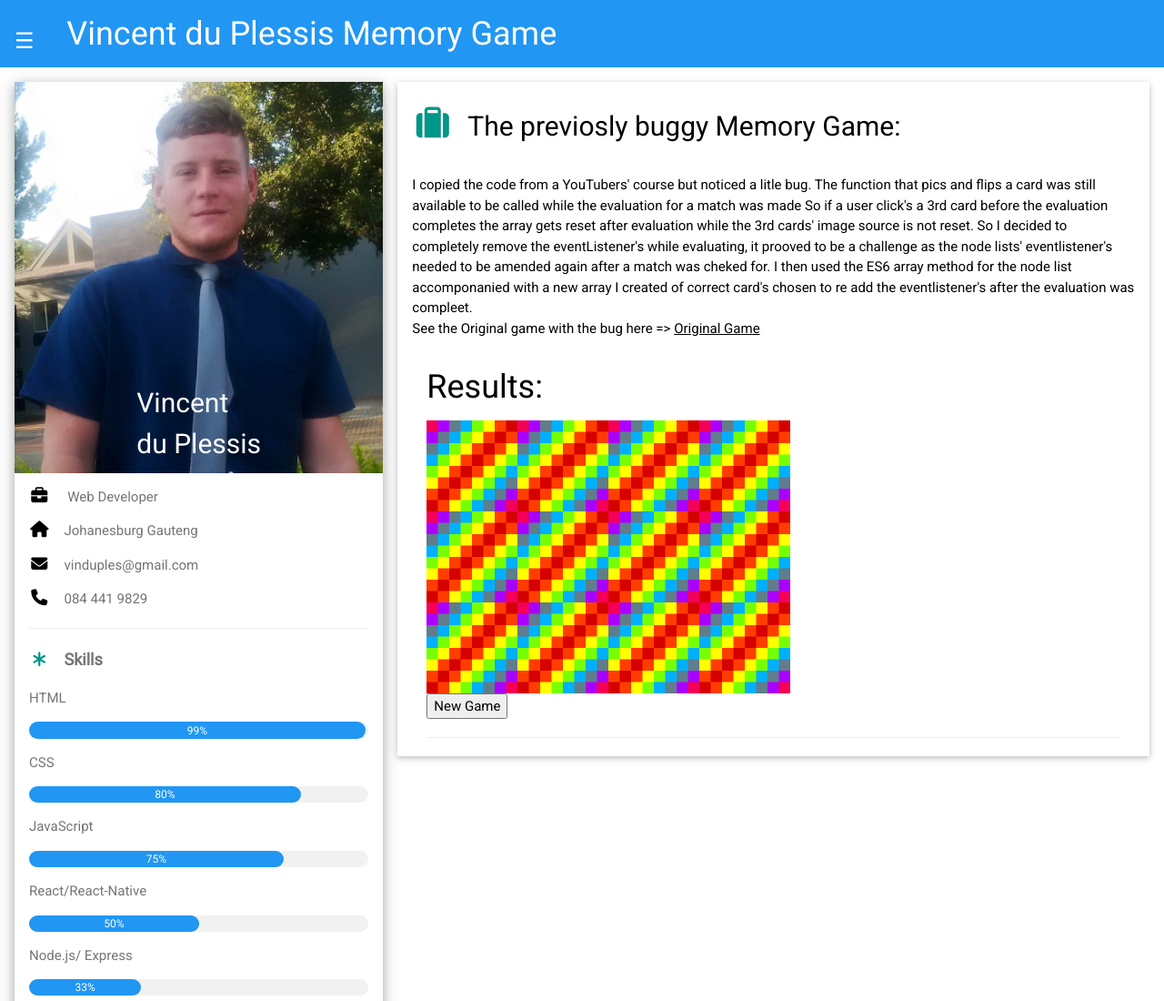
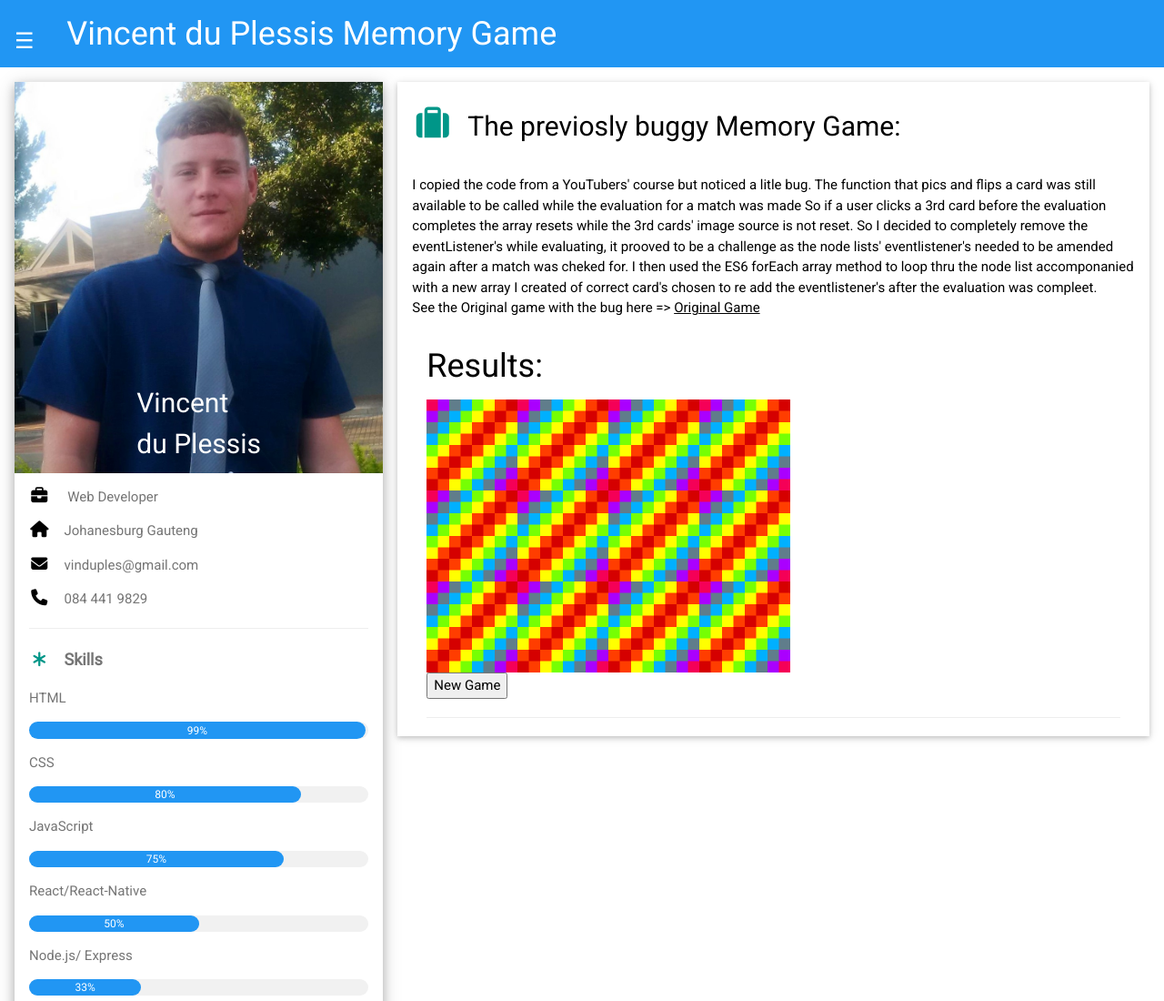
Before and after one commit to vincentonepointone/My-CV-Portfolio, a plain HTML site: page mywork/Memory Game/index.html in a window 1280 px wide. Shown: the top 1100 px of the page at 91% size. Drawn offline with Linux system fonts and the light colour scheme.

Commit message:
speling still sucks bu adapted the gramer`:::f

```diff
--- a/mywork/Memory Game/index.html
+++ b/mywork/Memory Game/index.html
@@ -127,7 +127,7 @@
                             <div class="w3-container w3-card w3-white w3-margin-bottom">
                                 <h2 class="w3-text-black w3-padding-16"><i
                                         class="fa fa-suitcase fa-fw w3-margin-right w3-xxlarge w3-text-teal"></i>The previosly buggy Memory Game:</h2>
-                                <p>I copied the code from a YouTubers' course but noticed a litle bug. The function that pics and flips a card was still available to be called  while the evaluation for a match was made So if a user click's a 3rd card before the evaluation completes the array gets reset after evaluation while the 3rd cards' image source is not reset. So I decided to completely remove the eventListener's while evaluating, it prooved to be a challenge as the node lists' eventlistener's needed to be amended again after a match was cheked for. I then used the ES6 array method for the node list accomponanied with a new array I created of correct card's chosen to re add the eventlistener's after the evaluation was compleet.<br>See the Original game with the bug here => <a href="./memory-game-master/index.html">Original Game</a></p>
+                                <p>I copied the code from a YouTubers' course but noticed a litle bug. The function that pics and flips a card was still available to be called  while the evaluation for a match was made So if a user clicks a 3rd card before the evaluation completes the array resets while the 3rd cards' image source is not reset. So I decided to completely remove the eventListener's while evaluating, it prooved to be a challenge as the node lists' eventlistener's needed to be amended again after a match was cheked for. I then used the ES6 forEach array method to loop thru the node list accomponanied with a new array I created of correct card's chosen to re add the eventlistener's after the evaluation was compleet.<br>See the Original game with the bug here => <a href="./memory-game-master/index.html">Original Game</a></p>
                                 <div class="w3-container">
 
 
```
